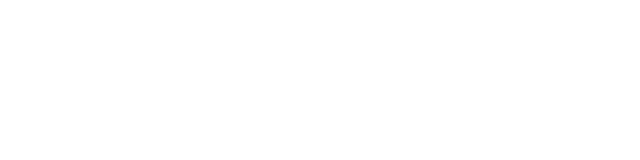
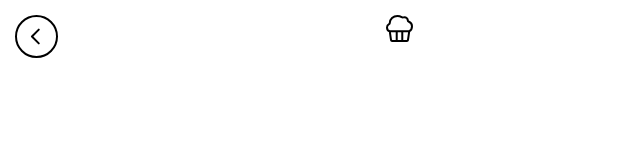
Before and after one commit to HuascarGutierrez/pasteleria-Nino, a React (Vite) app: page / in a window 1280 px wide. Shown: the top 160 px of the page, without its empty margins (0-640 px from the left). Built offline with nearby package versions, Linux system fonts and the light colour scheme.

Commit message:
top listo

```diff
--- a/src/App.jsx
+++ b/src/App.jsx
@@ -1,9 +1,11 @@
 import './App.css'
+import TopButtons from './menu/TopButtons'
 
 function App() {
 
   return (
     <>
+    <TopButtons />
     </>
   )
 }
--- a/src/menu/TopButtons.jsx
+++ b/src/menu/TopButtons.jsx
@@ -1,13 +1,19 @@
-import React from 'react'
+import "./stylesMenu/TopButtons.css"
 
 function TopButtons() {
   return (
-    <section>
-        <div>
-
-        </div>
-        <div></div>
-    </section>
+    <div className="cardButtons">
+      <i>
+        <svg width="43" height="43" viewBox="0 0 43 43" fill="none" xmlns="http://www.w3.org/2000/svg">
+        <path d="M23.7778 28.3333L16.9444 21.5L23.7778 14.6667M42 21.5C42 10.1782 32.8218 1 21.5 1C10.1782 1 1 10.1782 1 21.5C1 32.8218 10.1782 42 21.5 42C32.8218 42 42 32.8218 42 21.5Z" stroke="black" stroke-width="2" stroke-linecap="round" stroke-linejoin="round"/>
+        </svg>
+      </i>
+      <i>
+        <svg width="27" height="27" viewBox="0 0 27 27" fill="none" xmlns="http://www.w3.org/2000/svg">
+        <path d="M23.2223 16.2778L22.106 24.0921C22.0094 24.7686 21.9607 25.1074 21.7974 25.3618C21.6535 25.5861 21.4483 25.7639 21.206 25.8746C20.9315 26.0001 20.5905 26.0001 19.9094 26.0001H16.2778M23.2223 16.2778H16.2778M23.2223 16.2778C25.0322 15.4383 26 13.1719 26 11.1854C26 9.05289 24.5703 7.22659 22.5414 6.46808C22.107 6.3057 21.8334 5.88624 21.8334 5.45625C21.8334 3.6984 20.2788 2.27293 18.3612 2.27293C18.0469 2.27293 17.7426 2.3112 17.4531 2.38293C16.8528 2.53167 16.1813 2.49875 15.6647 2.18137C14.4501 1.43502 12.9888 1 11.4167 1C7.19784 1 3.77778 4.13505 3.77778 8.00233C3.77778 8.49115 3.45957 8.93845 3.00399 9.19252C1.80239 9.86263 1 11.075 1 12.4586C1 14.2327 1.98928 15.8484 3.77778 16.2778M3.77778 16.2778L4.89411 24.0921L4.89427 24.0939C4.99077 24.7694 5.03909 25.1076 5.20225 25.3618C5.34615 25.5861 5.55166 25.7639 5.79398 25.8746C6.06851 26.0001 6.40953 26.0001 7.09068 26.0001H10.7222M3.77778 16.2778H10.7222M10.7222 16.2778H16.2778M10.7222 16.2778V26.0001M16.2778 16.2778V26.0001M16.2778 26.0001H10.7222" stroke="black" stroke-width="2" stroke-linecap="round" stroke-linejoin="round"/>
+        </svg>
+      </i>
+    </div>
   )
 }
 
--- /dev/null
+++ b/src/menu/stylesMenu/TopButtons.css
@@ -0,0 +1,7 @@
+.cardButtons{
+    display: flex;
+    justify-content: space-between;
+    margin: 15px;
+    width: 398px;
+    height: 41px;
+}
```
Also changed, not shown: public/top/Flecha.svg (added), public/top/Vector (2).svg (added), src/App.css (line endings or trailing spaces), src/menu/stylesMenu/Back.css (deleted).
